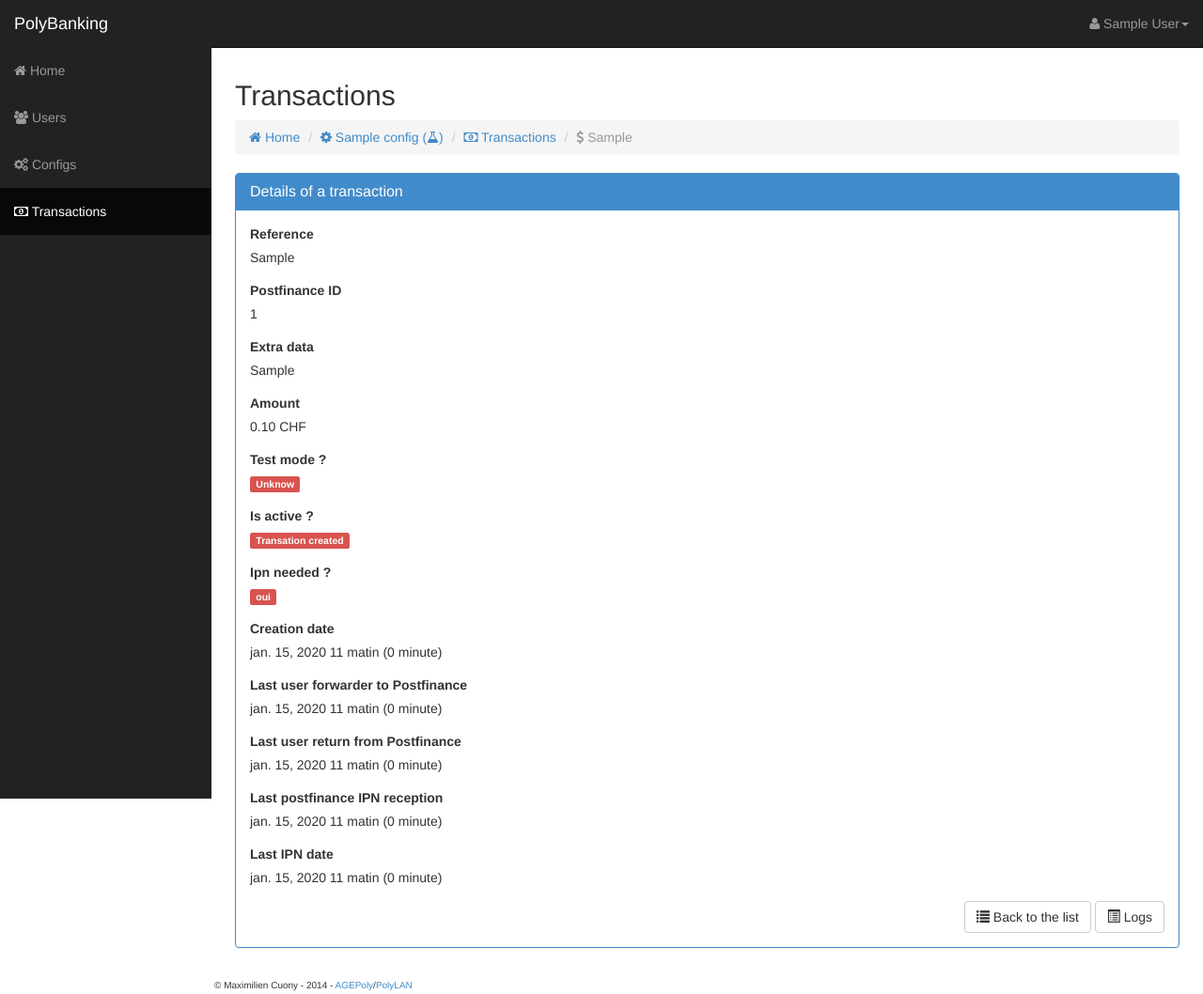
After one commit to PolyLAN/polybanking, a Django app: page /paiements/transactions/1/ in a window 1280 px wide. The commit adds this page. Shown: the whole page at 94% size. Run offline with Django 3.2, Linux system fonts and the light colour scheme; a user stored in the database is signed in; tables that the repository leaves empty hold one stand-in row (values such as "Sample post"); parts of the project's set-up code (start-up, migrations or seed data) failed here and were passed over; some libraries are stand-ins or nearby versions.

Commit message:
Display transaction

```diff
--- a/server/configs/templates/configs/configs/show.html
+++ b/server/configs/templates/configs/configs/show.html
@@ -13,7 +13,7 @@
 <ol class="breadcrumb">
   <li><a href="{% url 'main.views.home' %}"><i class="fa fa-home"></i> {% trans "Home" %}</a></li>
   <li><a href="{% url 'configs.views.list' %}"><i class="fa fa-cogs"></i> {% trans "Configs" %}</a></li>
-  <li class="active"><i class="fa fa-cog"></i> {{object|safe}}</a></li>
+  <li class="active"><i class="fa fa-cog"></i> {{object|safe}}</li>
 
 </ol>
 
@@ -129,7 +129,7 @@
 
           <div class="row-fluid box-section" style="text-align: right;">
               <a href="{% url 'configs.views.list' %}" class="btn btn-default"><i class="glyphicon glyphicon-list"></i> {% trans "Back to the list" %}</a>
-              <a href="{% url 'configs.views.show_logs' elem.pk %}" class="btn btn-default"><i class="glyphicon glyphicon-list-alt"></i> {% trans "Logs" %}</a>
+              <a href="{% url 'configs.views.show_logs' object.pk %}" class="btn btn-default"><i class="glyphicon glyphicon-list-alt"></i> {% trans "Logs" %}</a>
               <a href="{% url 'configs.views.edit' object.pk %}" class="btn btn-primary"><i class="glyphicon glyphicon-pencil"></i> {% trans "Edit" %}</a>
           </div>
 
--- a/server/main/views.py
+++ b/server/main/views.py
@@ -15,6 +15,7 @@ from django.core.paginator import InvalidPage, EmptyPage, Paginator
 from django.core.cache import cache
 from django.core.urlresolvers import reverse
 from django.contrib import messages
+from django.utils.translation import ugettext_lazy as _
 
 
 @login_required
--- a/server/paiements/models.py
+++ b/server/paiements/models.py
@@ -90,6 +90,9 @@ class Transaction(models.Model):
         """Return true if the internal status of the transaction if good (user back from postfinance)"""
         return self.internal_status == 'fb'
 
+    def __unicode__(self):
+        return self.reference
+
 
 class TransactionLog(models.Model):
     """A transaction log"""
--- a/server/paiements/templates/paiements/transactions/list.html
+++ b/server/paiements/templates/paiements/transactions/list.html
@@ -51,13 +51,13 @@
                 <tbody>
                     {% for elem in list %}
                         <tr>
-                            <td><a href="{% url 'configs.views.show' elem.pk %}">{{elem.reference}}</a></td>
+                            <td><a href="{% url 'paiements.views.transactions_show' elem.pk %}">{{elem.reference}}</a></td>
                             <td>{{elem.amount_chf|floatformat:"2"}} CHF</td>
                             <td><span class="label label-{{elem.postfinance_status_good|yesno:"success,danger"}}">{{elem.get_postfinance_status_display}}</span></td>
                             <td><span class="label label-{{elem.internal_status_good|yesno:"success,danger"}}">{{elem.get_internal_status_display}}</span></td>
                             <td>{{elem.creation_date|date}} {{elem.creation_date|time}} ({{elem.creation_date|timesince}})</td>
                             <td>
-                                <a href="{% url 'configs.views.show_logs' elem.pk %}" class="btn btn-xs btn-default"><i class="glyphicon glyphicon-list-alt"></i> {% trans "Logs" %}</a>
+                                <a href="{% url 'paiements.views.transactions_show_logs' elem.pk %}" class="btn btn-xs btn-default"><i class="glyphicon glyphicon-list-alt"></i> {% trans "Logs" %}</a>
                             </td>
                         </tr>
                     {% endfor %}
--- /dev/null
+++ b/server/paiements/templates/paiements/transactions/show.html
@@ -0,0 +1,135 @@
+{% extends "base.html" %}
+{% load i18n %}
+{% load bootstrap3 %}
+
+{% block title %}{{block.super}} :: {% trans "Transactions" %} :: {% trans "Details" %}{% endblock %}
+
+{% block content %}
+
+<script type="text/javascript">$('#nav-transactions').addClass('active');</script>
+
+<h2>{% trans "Transactions" %}</h2>
+
+<ol class="breadcrumb">
+ <li><a href="{% url 'main.views.home' %}"><i class="fa fa-home"></i> {% trans "Home" %}</a></li>
+  <li><a href="{% url 'configs.views.show' object.config.pk %}"><i class="fa fa-cog"></i> {{object.config|safe}}</a></li>
+  <li><a href="{% url 'paiements.views.transactions_list' %}"><i class="fa fa-money"></i> {% trans "Transactions" %}</a></li>
+  <li class="active"><i class="fa fa-dollar"></i> {{object}}</li>
+</ol>
+
+<div class="row-fluid">
+
+    <div class="panel panel-primary">
+        <div class="panel-heading">
+            <h3 class="panel-title">{% trans "Details of a transaction" %}</h3>
+        </div>
+        <div class="panel-body">
+
+          <form>
+
+              <div class="form-group">
+                <label>{% trans "Reference" %}</label>
+                <p class="form-control-static">{{object.reference}}</p>
+              </div>
+
+              <div class="form-group">
+                <label>{% trans "Postfinance ID" %}</label>
+                <p class="form-control-static">{{object.postfinance_id}}</p>
+              </div>
+
+              {% if object.extra_data %}
+                <div class="form-group">
+                  <label>{% trans "Extra data" %}</label>
+                  <p class="form-control-static">{{object.extra_data}}</p>
+                </div>
+              {% endif %}
+
+              <div class="form-group">
+                <label>{% trans "Amount" %}</label>
+                <p class="form-control-static">{{object.amount_chf|floatformat:"2"}} CHF</p>
+              </div>
+
+
+              <div class="form-group">
+                <label>{% trans "Test mode ?" %}</label>
+                <p class="form-control-static"><span class="label label-{{object.postfinance_status_good|yesno:"success,danger"}}">{{object.get_postfinance_status_display}}</span></p>
+              </div>
+
+              <div class="form-group">
+                <label>{% trans "Is active ?" %}</label>
+                <p class="form-control-static"><span class="label label-{{object.internal_status_good|yesno:"success,danger"}}">{{object.get_internal_status_display}}</span></p>
+              </div>
+
+              <div class="form-group">
+                <label>{% trans "Ipn needed ?" %}</label>
+                <p class="form-control-static"><span class="label label-{{object.ipn_needed|yesno:"danger,success"}}">{{object.ipn_needed|yesno}}</span></p>
+              </div>
+
+              <div class="form-group">
+                <label>{% trans "Creation date" %}</label>
+                <p class="form-control-static">{{object.creation_date|date}} {{object.creation_date|time}} ({{object.creation_date|timesince}})</p>
+              </div>
+
+              {% if object.last_userforwarded_date %}
+                <div class="form-group">
+                  <label>{% trans "Last user forwarder to Postfinance" %}</label>
+                  <p class="form-control-static">{{object.last_userforwarded_date|date}} {{object.last_userforwarded_date|time}} ({{object.last_userforwarded_date|timesince}})</p>
+                </div>
+              {% endif %}
+
+              {% if object.last_user_back_from_postfinance_date %}
+                <div class="form-group">
+                  <label>{% trans "Last user return from Postfinance" %}</label>
+                  <p class="form-control-static">{{object.last_user_back_from_postfinance_date|date}} {{object.last_user_back_from_postfinance_date|time}} ({{object.last_user_back_from_postfinance_date|timesince}})</p>
+                </div>
+              {% endif %}
+
+              {% if object.last_postfinance_ipn_date %}
+                <div class="form-group">
+                  <label>{% trans "Last postfinance IPN reception" %}</label>
+                  <p class="form-control-static">{{object.last_postfinance_ipn_date|date}} {{object.last_postfinance_ipn_date|time}} ({{object.last_postfinance_ipn_date|timesince}})</p>
+                </div>
+              {% endif %}
+
+              {% if object.last_ipn_date %}
+                <div class="form-group">
+                  <label>{% trans "Last IPN date" %}</label>
+                  <p class="form-control-static">{{object.last_ipn_date|date}} {{object.last_ipn_date|time}} ({{object.last_ipn_date|timesince}})</p>
+                </div>
+              {% endif %}
+
+          </form>
+
+          <div class="row-fluid box-section" style="text-align: right;">
+              <a href="{% url 'paiements.views.transactions_list' %}" class="btn btn-default"><i class="glyphicon glyphicon-list"></i> {% trans "Back to the list" %}</a>
+              <a href="{% url 'paiements.views.transactions_show_logs' object.pk %}" class="btn btn-default"><i class="glyphicon glyphicon-list-alt"></i> {% trans "Logs" %}</a>
+          </div>
+
+        </div>
+    </div>
+
+</div>
+
+<script type="text/javascript" src="{{MEDIA_URL}}ZeroClipboard.js"></script>
+
+  <script type="text/javascript">
+
+    $(document).ready(function(){
+
+       $(".btn-key").zclip({
+          path: "{{MEDIA_URL}}ZeroClipboard.swf",
+          copy: function(){
+              return $(this).attr('x-key');
+              },
+          afterCopy: function() {
+            $('.btn-key').removeClass('btn-success');
+            $('.btn-key').html('{% trans "Copy" %}');
+            $(this).addClass('btn-success');
+
+            $(this).html('{% trans "Copied !" %}');
+          }
+          });
+      });
+  </script>
+
+{% endblock %}
--- a/server/paiements/urls.py
+++ b/server/paiements/urls.py
@@ -11,5 +11,7 @@ urlpatterns = patterns(
     url(r'^return$', 'return_from_postfinance'),
 
     url(r'^transactions/list$', 'transactions_list'),
+    url(r'^transactions/(?P<pk>[0-9]+)/$', 'transactions_show'),
+    url(r'^transactions/(?P<pk>[0-9]+)/logs$', 'transactions_show_logs'),
 
 )
--- a/server/paiements/views.py
+++ b/server/paiements/views.py
@@ -15,6 +15,7 @@ from django.core.paginator import InvalidPage, EmptyPage, Paginator
 from django.core.cache import cache
 from django.core.urlresolvers import reverse
 from django.contrib import messages
+from django.utils.translation import ugettext_lazy as _
 
 import json
 import uuid
@@ -228,7 +229,11 @@ def transactions_list(request):
             configPk = available_configs[0]
 
     if configPk != 'all' or not request.user.is_superuser:
-        config = get_object_or_404(Config, pk=configPk)
+        try:
+            config = get_object_or_404(Config, pk=configPk)
+        except:
+            config = None
+
         transactions = Transaction.objects.filter(config=config)
     else:
         transactions = Transaction.objects
@@ -237,3 +242,29 @@ def transactions_list(request):
     transactions = transactions.order_by('-creation_date').all()
 
     return render_to_response('paiements/transactions/list.html', {'list': transactions, 'available_configs': available_configs, 'configPk': configPk, 'config': config}, context_instance=RequestContext(request))
+
+
+@login_required
+def transactions_show_logs(request, pk):
+    """Show logs of transactions"""
+
+    object = get_object_or_404(Transaction, pk=pk)
+
+    if not request.user.is_superuser and not request.user in object.allowed_users:
+        raise Http404
+
+    list = object.transactionlog_set.order_by('-when').all()
+
+    return render_to_response('paiements/transactions/logs.html', {'object': object, 'list': list}, context_instance=RequestContext(request))
+
+
+@login_required
+def transactions_show(request, pk):
+    """Display details of a transaction"""
+
+    object = get_object_or_404(Transaction, pk=pk)
+
+    if not request.user.is_superuser and not request.user in object.allowed_users:
+        raise Http404
+
+    return render_to_response('paiements/transactions/show.html', {'object': object}, context_instance=RequestContext(request))
--- a/server/templates/base.html
+++ b/server/templates/base.html
@@ -76,7 +76,7 @@
 
       </div><!-- /#page-wrapper -->
 
-      <div class="copy">&copy; Maximilien Cuony - 2013 - <a href="http://agepoly.epfl.ch">AGEPoly</a>/<a href="http://polylan.ch">PolyLAN</a></div>
+      <div class="copy">&copy; Maximilien Cuony - 2014 - <a href="http://agepoly.epfl.ch">AGEPoly</a>/<a href="http://polylan.ch">PolyLAN</a></div>
 
     </div><!-- /#wrapper -->
 
--- a/server/tequila.py
+++ b/server/tequila.py
@@ -40,8 +40,8 @@ class Backend:
             return None
 
         # Get informations about user
-        firstName = re.search('\nfirstname=(.*)', data).group(1)
-        name = re.search('\nname=(.*)', data).group(1)
+        firstName = re.search('\nfirstname=(.*)', data).group(1).split(',')[-1]
+        name = re.search('\nname=(.*)', data).group(1).split(',')[-1]
         email = re.search('\nemail=(.*)', data).group(1)
         sciper = re.search('\nuniqueid=(.*)', data).group(1)
 
```
Also changed, not shown: server/configs/views.py (+11 -10 lines), server/paiements/templates/paiements/transactions/logs.html (added, +61 -0 lines), server/users/views.py (+4 -3 lines).
